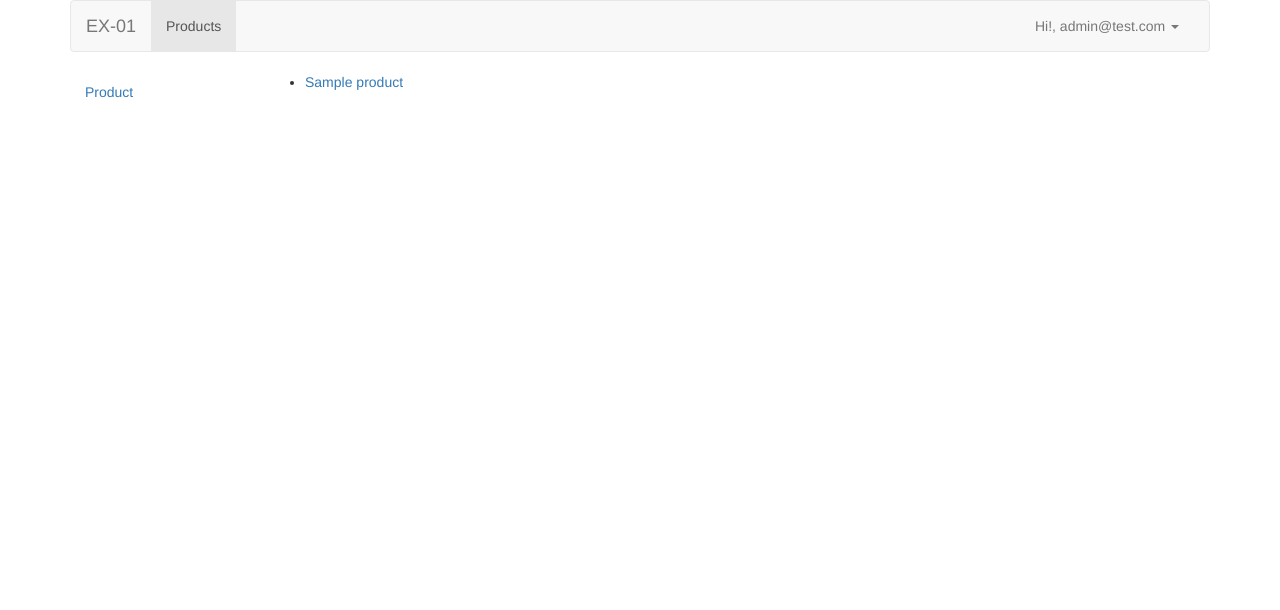
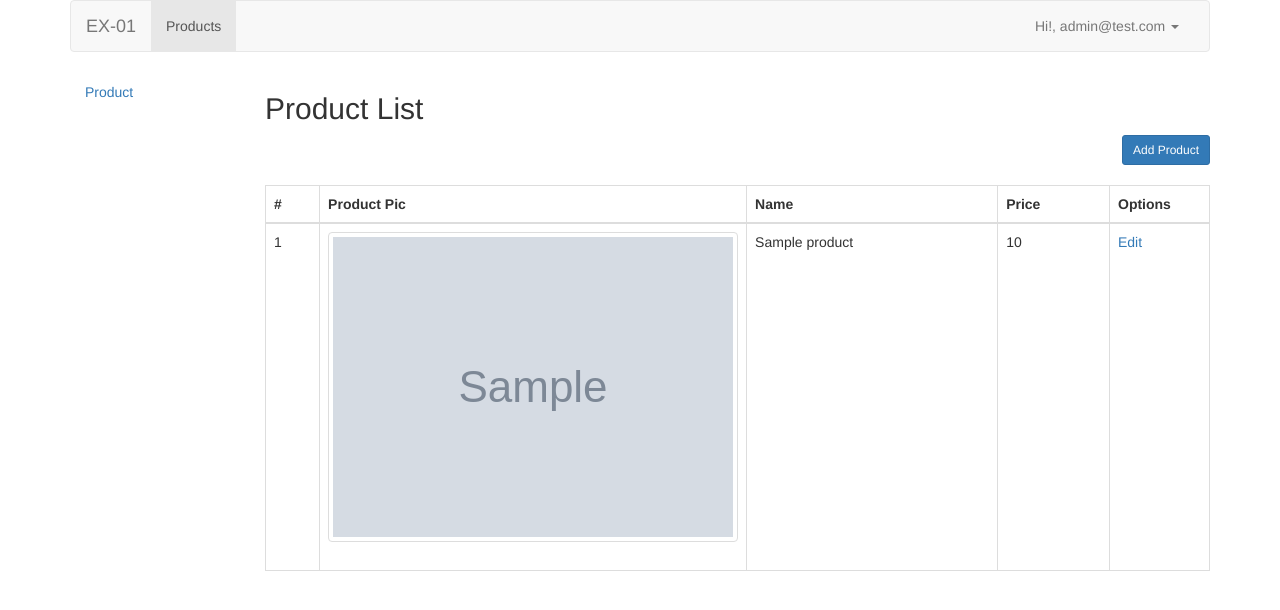
Before and after one commit to jrubyuncle/artstore-01, a Rails app: page /admin/products in a window 1280 px wide. Shown: the top 610 px of the page. Run offline with Rails 7, Linux system fonts and the light colour scheme; a user stored in the database is signed in; tables that the repository leaves empty hold one stand-in row (values such as "Sample post"); grey boxes marked "Sample" are stand-in pictures; style sheets or scripts are compiled from the project's sources; some libraries are stand-ins or nearby versions.

```diff
--- a/app/assets/javascripts/application.js
+++ b/app/assets/javascripts/application.js
@@ -14,4 +14,5 @@
 //= require jquery_ujs
 //= require turbolinks
 //= require bootstrap/dropdown
+//= require bootstrap/alert
 //= require_tree .
--- a/app/helpers/application_helper.rb
+++ b/app/helpers/application_helper.rb
@@ -1,2 +1,18 @@
 module ApplicationHelper
+  def notice_message
+    alert_types = {notice: :success, alert: :dnager}
+    close_button_options = {class: "close", "data-dismiss" => "alert", "aria-hidden" => true}
+    close_button = content_tag(:button, "x", close_button_options)
+
+    alerts = flash.map do |type, message|
+      alert_content = close_button + message
+
+      alert_type = alert_types[type.to_sym] || type
+      alert_class = "alert alert-#{alert_type} alert-dismissable"
+
+      content_tag(:fiv, alert_content, class: alert_class)
+    end
+
+    alerts.join("\n").html_safe
+  end
 end
--- a/app/views/admin/products/index.html.erb
+++ b/app/views/admin/products/index.html.erb
@@ -1,6 +1,37 @@
+<h2>Product List</h2>
 
-<ul>
-<% @products.each do |product| %>
-  <li><%= link_to(product.title, admin_product_path(product)) %></li>
-<% end %>
-</ul>
+<div class="pull-right" style="padding-bottom: 20px;">
+  <%= link_to("Add Product", new_admin_product_path, class: "btn btn-primary btn-sm") %>
+</div>
+
+<table class="table table-bordered">
+  <thead>
+    <tr>
+      <th>#</th>
+      <th width="220">Product Pic</th>
+      <th>Name</th>
+      <th>Price</th>
+      <th width="100">Options</th>
+    </tr>
+  </thead>
+  <tbody>
+    <% @products.each do |product| %>
+    <tr>
+      <td><%= product.id %></td>
+      <td>
+        <%= link_to(admin_product_path(product)) do %>
+          <% if product.photo.present? %>
+            <%= image_tag(product.photo.image.thumb.url, class: "thumbnail") %>
+          <% else %>
+            <%= image_tag("http://placehold.it/200x200&text=No Pic", class: "thumbnail") %>
+          <% end%>
+        <% end %>
+      </td>
+      <td><%= product.title %></td>
+      <td><%= product.price %></td>
+      <td><%= link_to("Edit", edit_admin_product_path(product)) %></td>
+    </tr>
+    <% end %>
+  </tbody>
+
+</table>
--- a/app/views/layouts/admin.html.erb
+++ b/app/views/layouts/admin.html.erb
@@ -13,6 +13,7 @@
 <body>
   <div class="container">
     <%= render "common/navbar" %>
+    <%= notice_message %>
     <div class="row">
 
       <div class="col-md-2">
--- a/app/views/layouts/application.html.erb
+++ b/app/views/layouts/application.html.erb
@@ -10,6 +10,7 @@
 
 <div class="container">
   <%= render "common/navbar" %>
+  <%= notice_message %>
   <%= yield %>
 </div>
 
```
